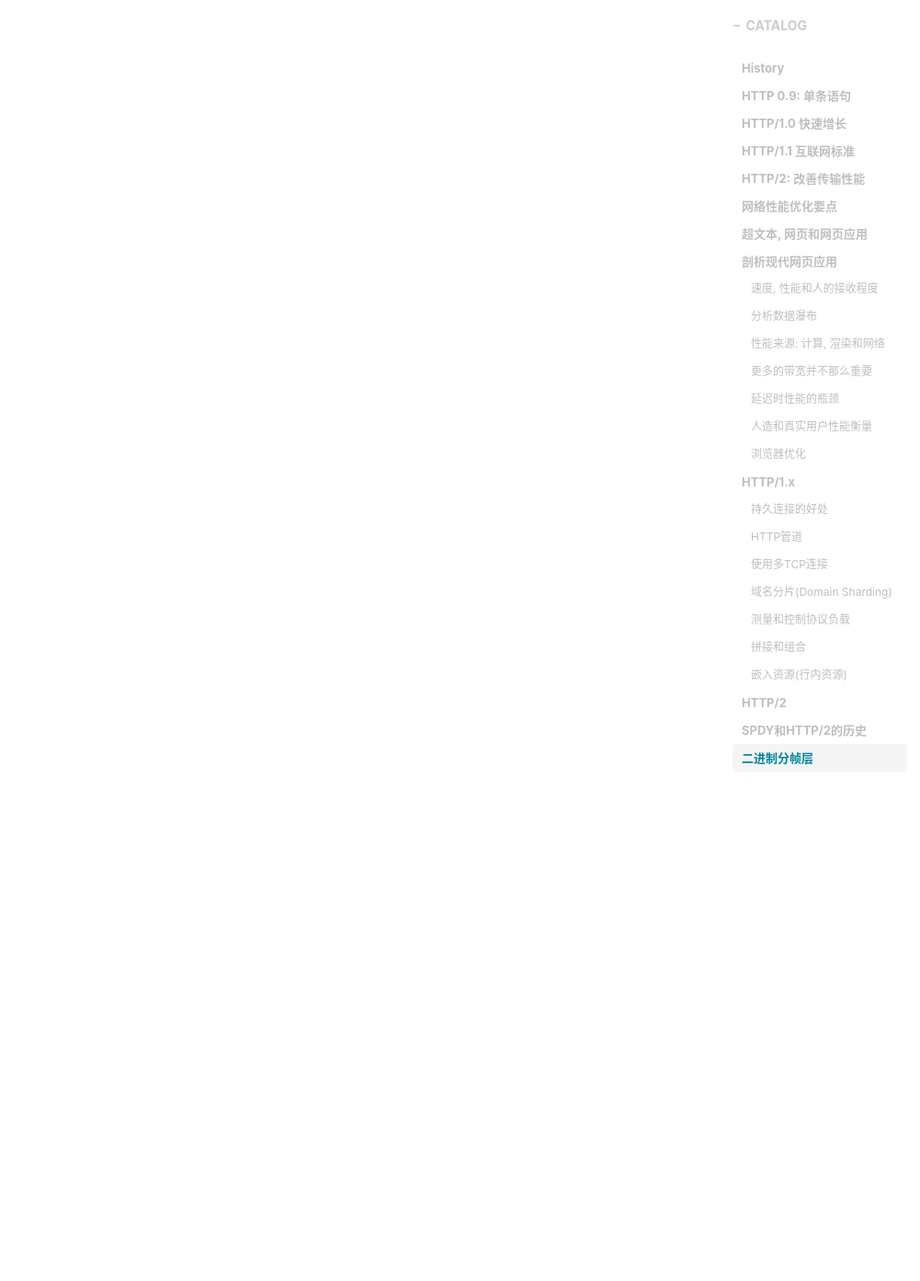
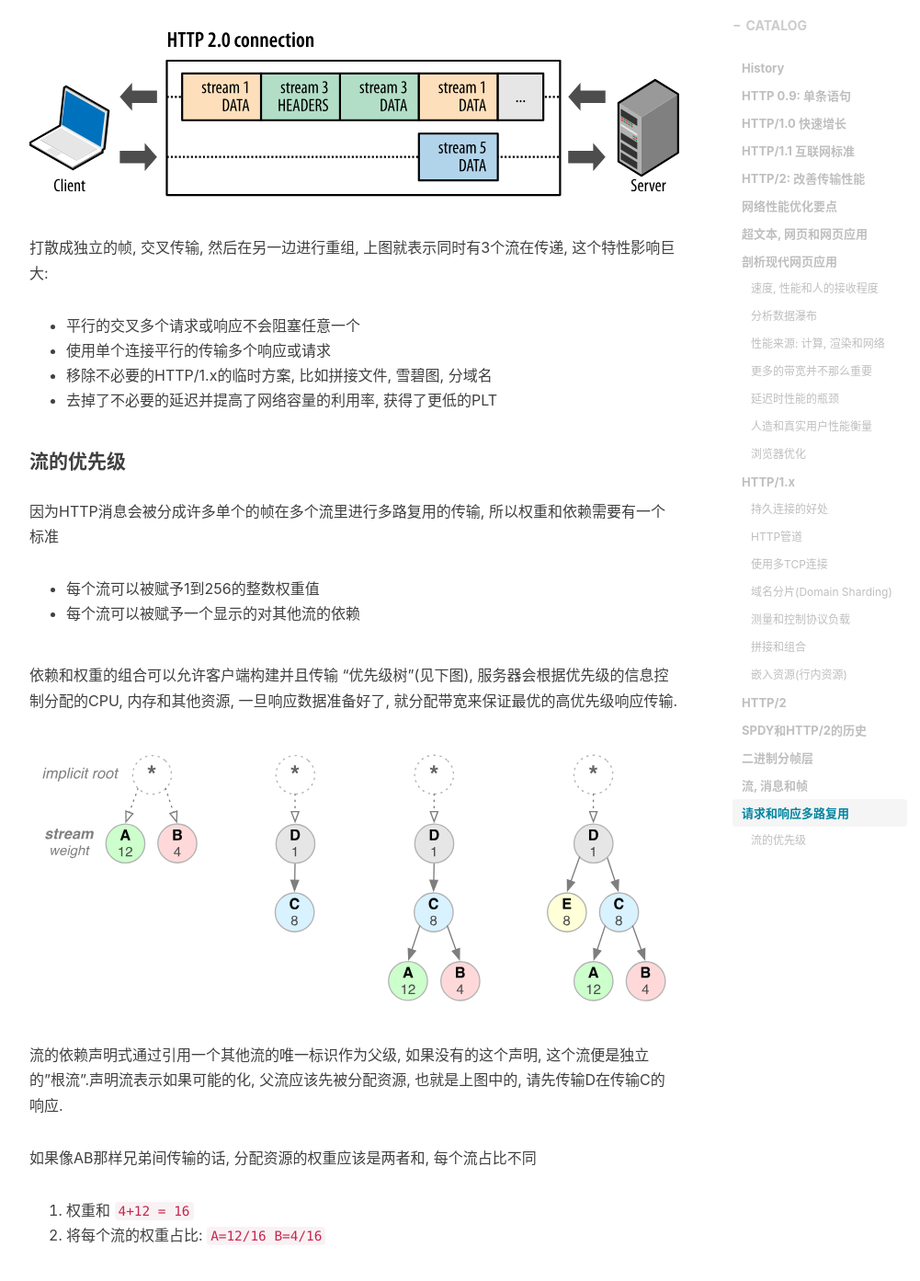
Before and after one commit to JiangLiruii/jiangliruii.github.io, a Jekyll site: the page built from _posts/2018-12-15-Optimize3.md, in a window 1280 px wide and 1400 px high, scrolled down 24456 px. Shown: the top 1393 px of the window at 92% size, without its empty margins (233-1234 px from the left). Built offline with Jekyll 4.4.1, drawn with Linux system fonts in a browser that asks for light colours; comment, search, counter and statistics services are not loaded; some of the changed text lies outside the part shown.

Commit message:
update HTTP prioritization

```diff
--- a/_posts/2018-12-15-Optimize3.md
+++ b/_posts/2018-12-15-Optimize3.md
@@ -565,3 +565,77 @@ HTTP Working Group学习并改进了SPDY, 推出HTTP/2标准. HTTP/2只是extend
 ### 二进制分帧层
 
 ![](/img/algorithm/Http2_binary_framing_layer.svg)
+
+这个层为应用提供了一个新的优化编码机制, 在socket接口和更高的HTTP API之间.
+- HTTP 语义没有影响, 但是传输时的编码是不同的
+  - verbs
+  - methods
+  - headers
+- HTTP/1.x是纯文本协议 HTTP/2是分成了好几个小的消息和帧, 每个都是二进制编码格式
+- 收发双端都需要去理解这个二进制编码机制, HTTP/1.x客户端就无法理解HTTP/2 only的服务器, 反过来也一样
+- 客户端和服务端自己会进行必要的分帧而无需手动设置
+
+优点
+- performant, robust, provably correct implementation
+
+缺点
+- 需要工具去解析并调试
+  - Wireshark
+- 本来需要同样的工具去inspect加密的TLS流, 他是依靠二进制分帧携带HTTP/1.x或HTTP/2的数据来实现的
+
+### 流, 消息和帧
+- 流 stream
+  - 在已建立的链接中的双向流动的字节, 可以携带一个多多个消息
+- 消息 message
+  - 一个完整的帧序列, 映射请求或响应的消息
+- 帧 frame
+  - 最小的HTTP/2通信单位
+  - 每个都包含帧头, 也就是为每个帧归属的最小的流定义
+
+- 所有通信是通过单TCP连接, 携带了许多双向流
+- 携带双向消息的每个流有独立的标识和可选的优先级信息
+- 包含一个或多个帧的每个消息是一个逻辑上的HTTP消息, 比如请求或响应
+- 帧是最小的通信单位, 可以携带具体类型的数据,比如
+  - HTTP 头
+  - 消息payload
+- 不同流之间的帧可能是交叉的, 然后通过在每个帧头里面嵌入的流标识进行重新组装
+
+![](/img/algorithm/HTTP_2_stream.svg)
+
+HTTP/2把HTTP协议打散成二进制编码的交换帧, 帧上有具体的流属性信息, 所有的都可以在单个TCP连接里面多路复用. 这是HTTP/2协议的其他特性和性能优化的基础
+
+### 请求和响应多路复用
+
+![](/img/algorithm/HTT_2_request_respon.svg)
+
+打散成独立的帧, 交叉传输, 然后在另一边进行重组, 上图就表示同时有3个流在传递, 这个特性影响巨大:
+- 平行的交叉多个请求或响应不会阻塞任意一个
+- 使用单个连接平行的传输多个响应或请求
+- 移除不必要的HTTP/1.x的临时方案, 比如拼接文件, 雪碧图, 分域名
+- 去掉了不必要的延迟并提高了网络容量的利用率, 获得了更低的PLT
+
+#### 流的优先级
+因为HTTP消息会被分成许多单个的帧在多个流里进行多路复用的传输, 所以权重和依赖需要有一个标准
+- 每个流可以被赋予1到256的整数权重值
+- 每个流可以被赋予一个显示的对其他流的依赖
+
+依赖和权重的组合可以允许客户端构建并且传输 "优先级树"(见下图), 服务器会根据优先级的信息控制分配的CPU, 内存和其他资源, 一旦响应数据准备好了, 就分配带宽来保证最优的高优先级响应传输.
+
+![](/img/algorithm/priorities_tree.svg)
+
+流的依赖声明式通过引用一个其他流的唯一标识作为父级, 如果没有的这个声明, 这个流便是独立的"根流".声明流表示如果可能的化, 父流应该先被分配资源, 也就是上图中的, 请先传输D在传输C的响应.
+
+如果像AB那样兄弟间传输的话, 分配资源的权重应该是两者和, 每个流占比不同
+1. 权重和 `4+12 = 16`
+2. 将每个流的权重占比: `A=12/16 B=4/16`
+
+上图从左往右的解释:
+1. A和B都没有说明父依赖, 也就是都是根流, B占1/3A的资源
+2. D是根流, C依赖D, D应该在C之前分配所有的资源, C权重高(8>1)但"依赖优先"
+3. D在C之前分配所有的资源, C应该在AB之前分配所有资源, B获取A1/3的资源
+4. D在E和C之前获取所有资源,E和C在A,B前获取相同的分配, B获取A1/3资源
+
+> 浏览器请求优先级和HTTP/2
+> HTML 文档是构建DOM不可或缺 --> 构建CSSOM需要CSS --> DOM和CSSOM的构建都会被JavaScript阻塞 --> 其他剩余资源(图片, 通常低优先级)
+> 为加快PLT, 浏览器会基于资源的类型, 在网页中的位置, 甚至根据之前访问来学习优先级, 比如如果渲染在之前某个访问中被某个资源block了, 相同的资源就会在以后变高
+> 排队请求和线头阻塞都被HTTP/2解决了, 浏览器可以在请求被发现时将所有请求一起发出, 浏览器可以通过权重和依赖标记stream的优先级, 可以让服务器在响应里优化传输
```
Also changed, not shown: img/algorithm/HTTP_2_stream.svg (added), img/algorithm/HTT_2_request_respon.svg (added), img/algorithm/priorities_tree.svg (added).
